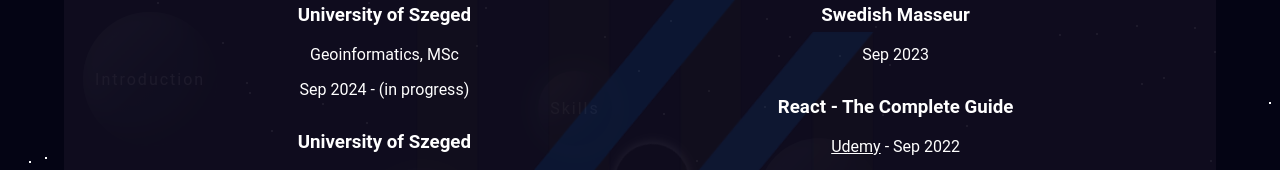
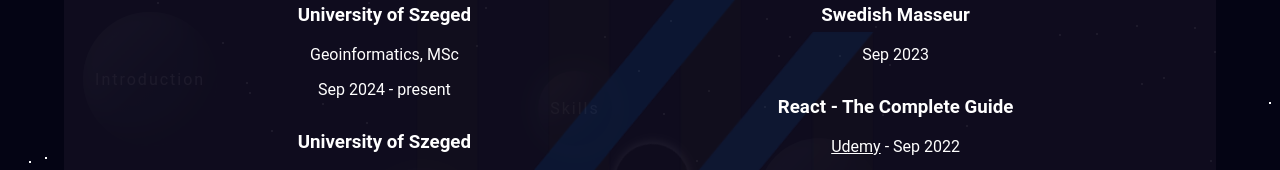
Before and after one commit to DavidJenei94/warpaint-vision, a React (Create React App) app: page / in a window 1280 px wide. Both pictures are taken after a click on the element "Education". Shown: the part 231-401 px from the top of the page. Built offline with nearby package versions, Linux system fonts and the light colour scheme.

Commit message:
Update Education.tsx

```diff
--- a/src/components/Content/Education.tsx
+++ b/src/components/Content/Education.tsx
@@ -7,7 +7,7 @@ const Education = () => {
         <h1>Education</h1>
         <h3>University of Szeged</h3>
         <p>Geoinformatics, MSc</p>
-        <p>Sep 2024 - (in progress)</p>
+        <p>Sep 2024 - present</p>
         <h3>University of Szeged</h3>
         <p>Computer Science, BSc</p>
         <p>
```
